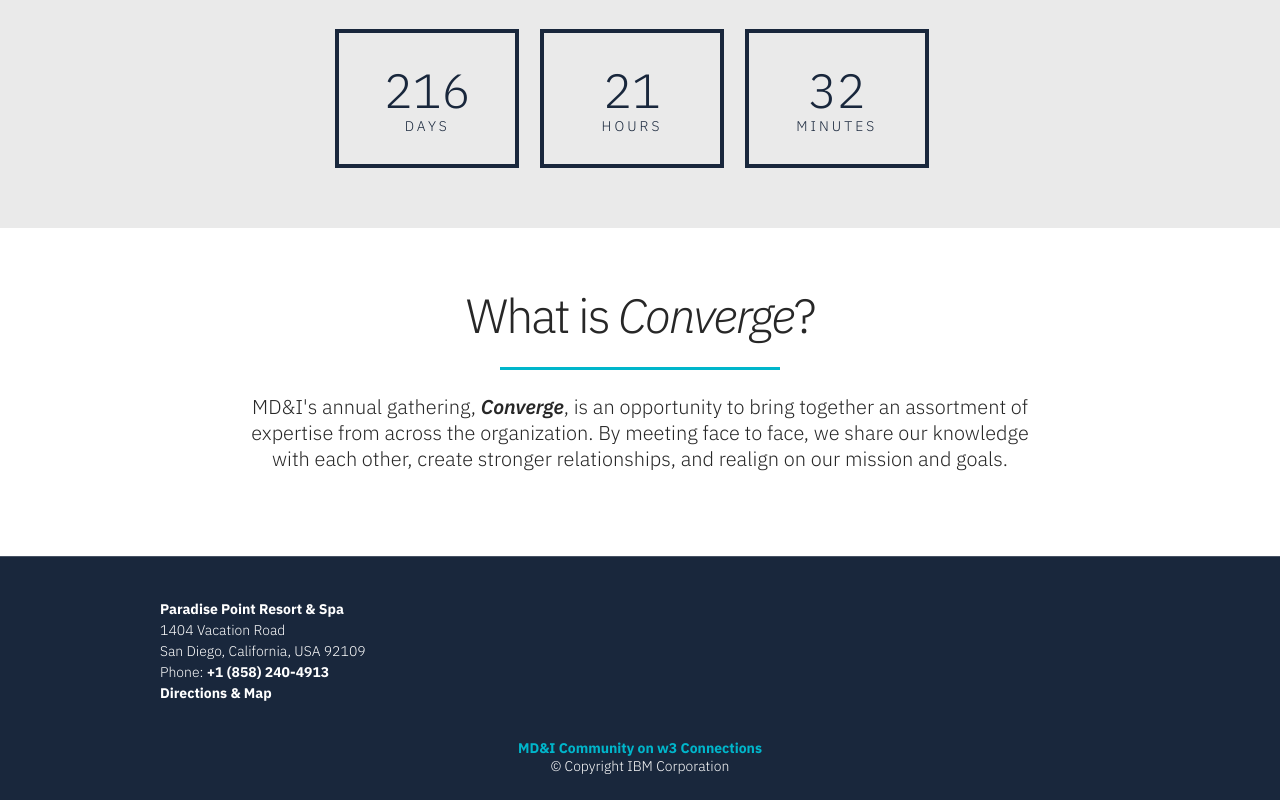
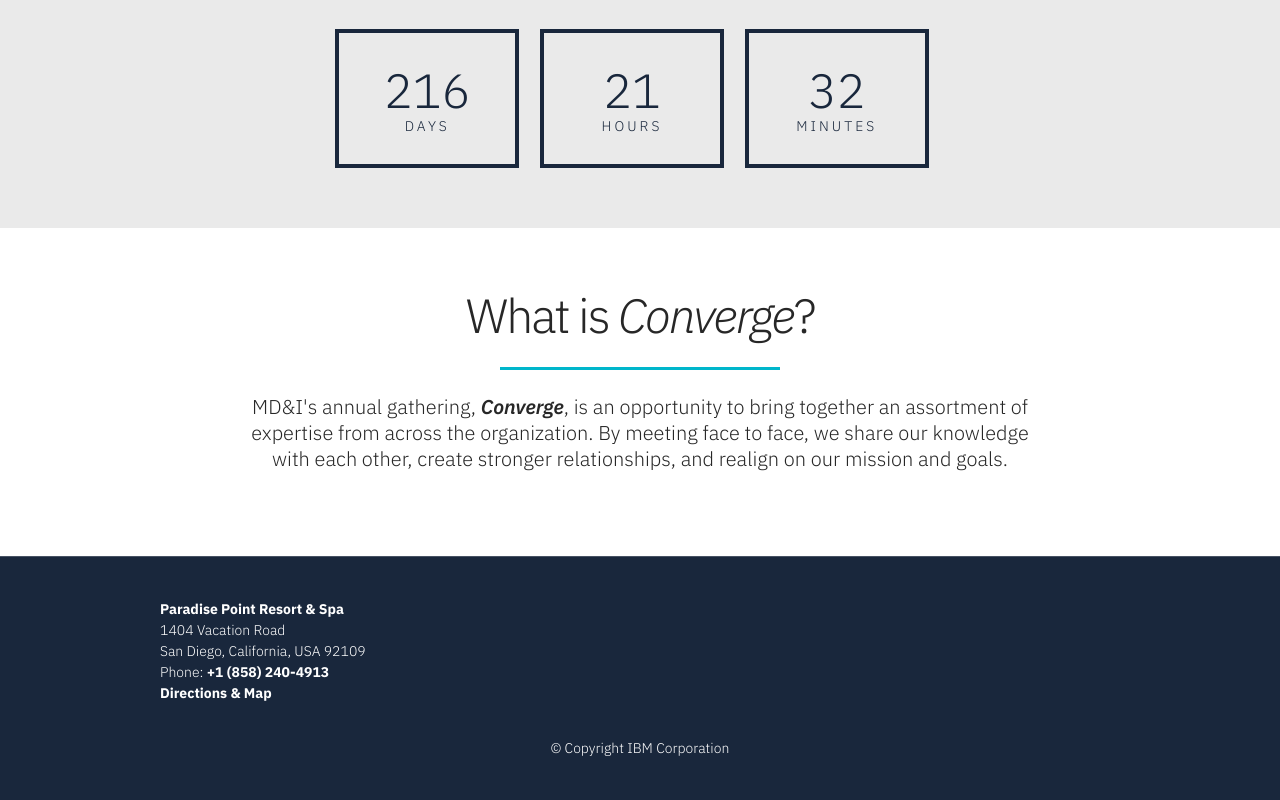
Before and after one commit to jerry-peitzman/converge, a plain HTML site: page index.html in a window 1280 px wide. Shown: the part 685-1485 px from the top of the page. Drawn offline with nearby package versions, Linux system fonts and the light colour scheme.

Commit message:
Add files via upload

```diff
--- a/index.html
+++ b/index.html
@@ -117,7 +117,7 @@
       </div>
     </div>
     <div class="container">
-        <p><a href="https://w3-connections.ibm.com/communities/service/html/communitystart?communityUuid=66da2f77-25af-469a-a484-51c890669c04" target="_blank">MD&I Community on w3 Connections</a><br />&copy; Copyright IBM Corporation</p>
+        <p>&copy; Copyright IBM Corporation</p>
     </div>
   </footer>
 
```
